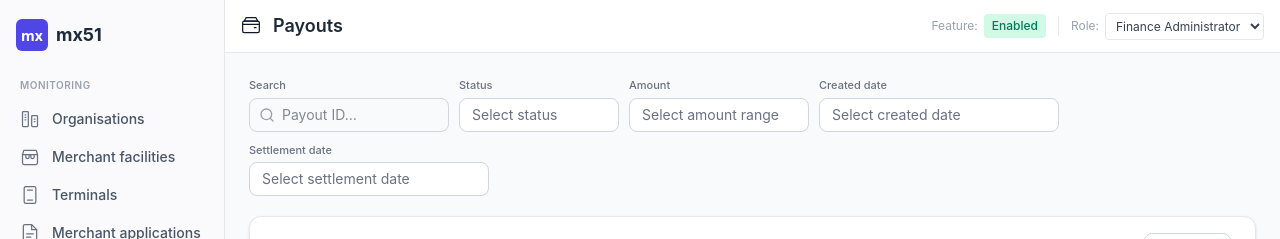
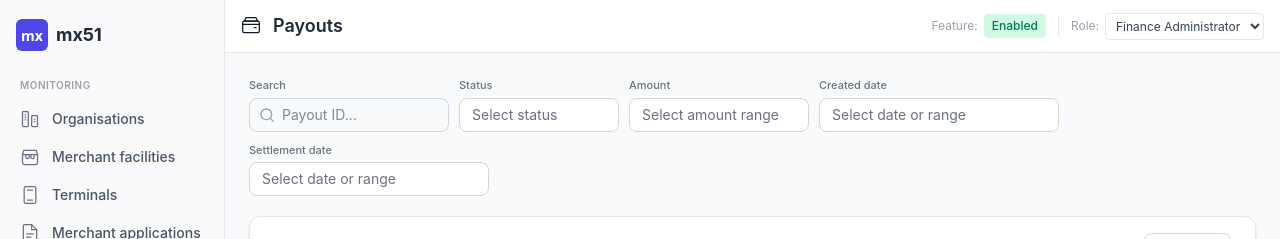
Before and after one commit to eeyern-mx51/msp-settlement-ledger, a React (Vite) app: page /#payouts in a window 1280 px wide. Shown: the top 239 px of the page. Built offline with nearby package versions, Linux system fonts and the light colour scheme.

Commit message:
Update to wording and table headers

```diff
--- a/src/MSPDashboard.jsx
+++ b/src/MSPDashboard.jsx
@@ -1044,9 +1044,9 @@ function PayoutDetailView({ payout, onBack, role, onStatusChange, holdRecords, o
         <CardHeader>
           <div className="flex items-center gap-3"><span className="text-lg font-semibold text-gray-800">Payout {payout.id}</span><PayoutStatusBadge status={payout.status} hold={payout.hold} amount={payout.amount} holdRecords={holdRecords} payoutId={payout.id} mid={payout.mid} automationConfig={automationConfig} /></div>
           <div className="flex items-center gap-2">
-            {canWrite && currentActions.length > 0 && currentActions.map((a) => (<Button key={a.label} variant={a.variant} colorScheme={a.colorScheme} size="sm" leftIcon={<a.icon />} onClick={a.action}>{a.label}</Button>))}
-            {!canWrite && currentActions.length > 0 && currentActions.map((a) => (<Button key={a.label} variant={a.variant} colorScheme={a.colorScheme} size="sm" leftIcon={<a.icon />} disabled>{a.label}</Button>))}
             {HOLDABLE_STATUSES.has(payout.status) && canWrite && <Button variant="outline" colorScheme="neutral" size="sm" leftIcon={<Icons.Shield />} onClick={() => setShowHolds(true)}>Holds</Button>}
+            {canWrite && currentActions.length > 0 && [...currentActions].reverse().map((a) => (<Button key={a.label} variant={a.variant} colorScheme={a.colorScheme} size="sm" leftIcon={<a.icon />} onClick={a.action}>{a.label}</Button>))}
+            {!canWrite && currentActions.length > 0 && [...currentActions].reverse().map((a) => (<Button key={a.label} variant={a.variant} colorScheme={a.colorScheme} size="sm" leftIcon={<a.icon />} disabled>{a.label}</Button>))}
           </div>
         </CardHeader>
         <Divider />
@@ -1961,7 +1961,7 @@ function SettlementDateRangePicker({ from, to, onChangeFrom, onChangeTo, onClear
         {from ? (
           to ? <span className="truncate">{formatDisplay(from)} – {formatDisplay(to)}</span> : <span className="truncate">{formatDisplay(from)}</span>
         ) : (
-          <span className="truncate">Select {label.toLowerCase()}</span>
+          <span className="truncate">Select date or range</span>
         )}
       </button>
       {open && (
@@ -2342,8 +2342,8 @@ function MerchantPayoutsTab({ role, payouts, onPayoutStatusChange, unassignedMLE
         <CardHeader>
           <span className="text-lg font-semibold text-gray-800">Payouts</span>
           <div className="flex items-center gap-2">
+            {canWrite && <Button variant="outline" colorScheme="neutral" size="sm" leftIcon={<Icons.Shield />} onClick={() => setShowHolds(true)}>Holds</Button>}
             <Button variant="solid" colorScheme="brand" size="sm" leftIcon={<Icons.DollarSign />} onClick={() => setShowPrepare(true)} disabled={!canWrite || isPreparationBlocked(holdRecords || [], mid)}>Prepare payout</Button>
-            {canWrite && <Button variant="outline" colorScheme="neutral" size="sm" leftIcon={<Icons.Shield />} onClick={() => setShowHolds(true)}>Holds</Button>}
           </div>
         </CardHeader>
         <Divider />
```
